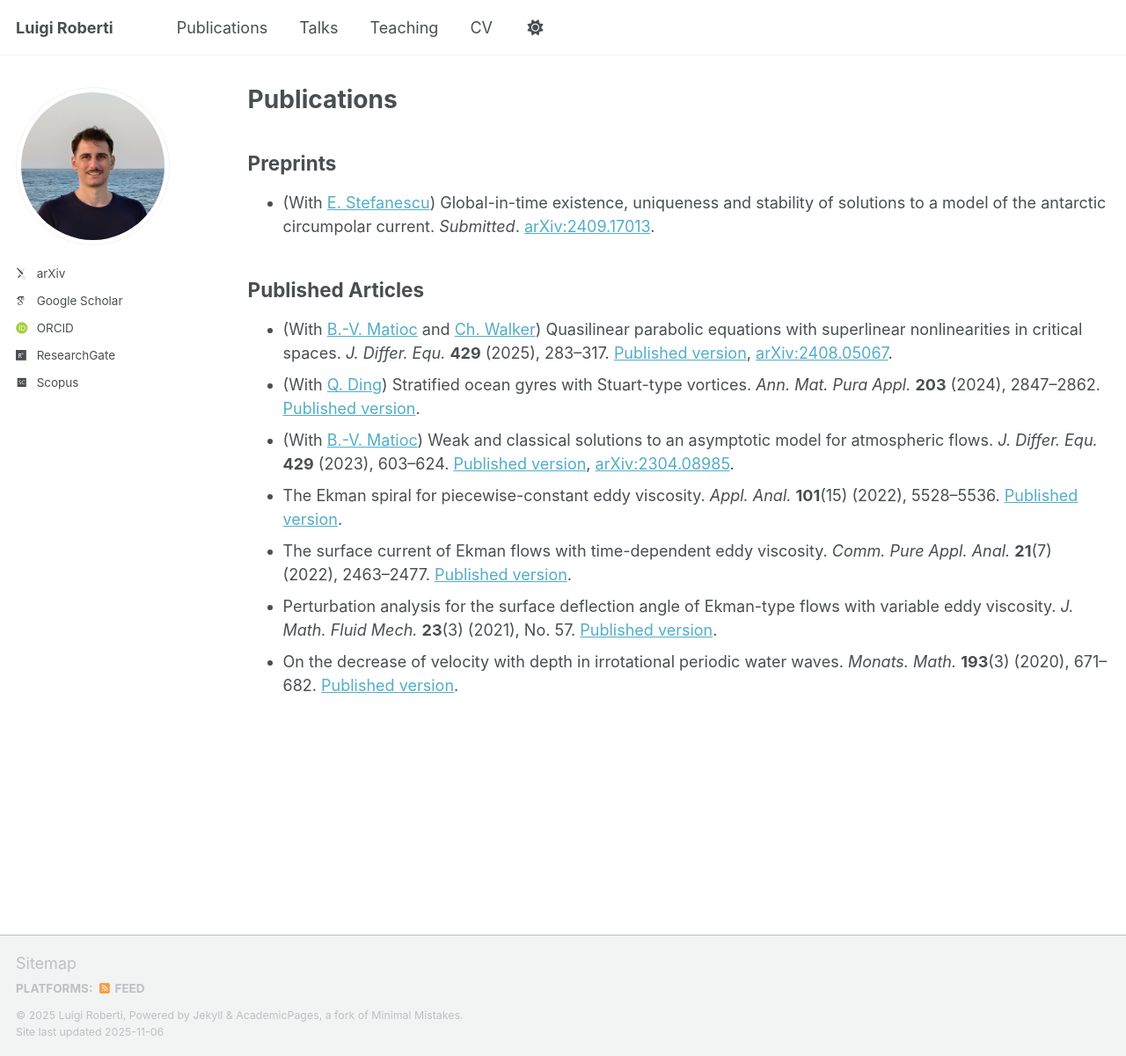
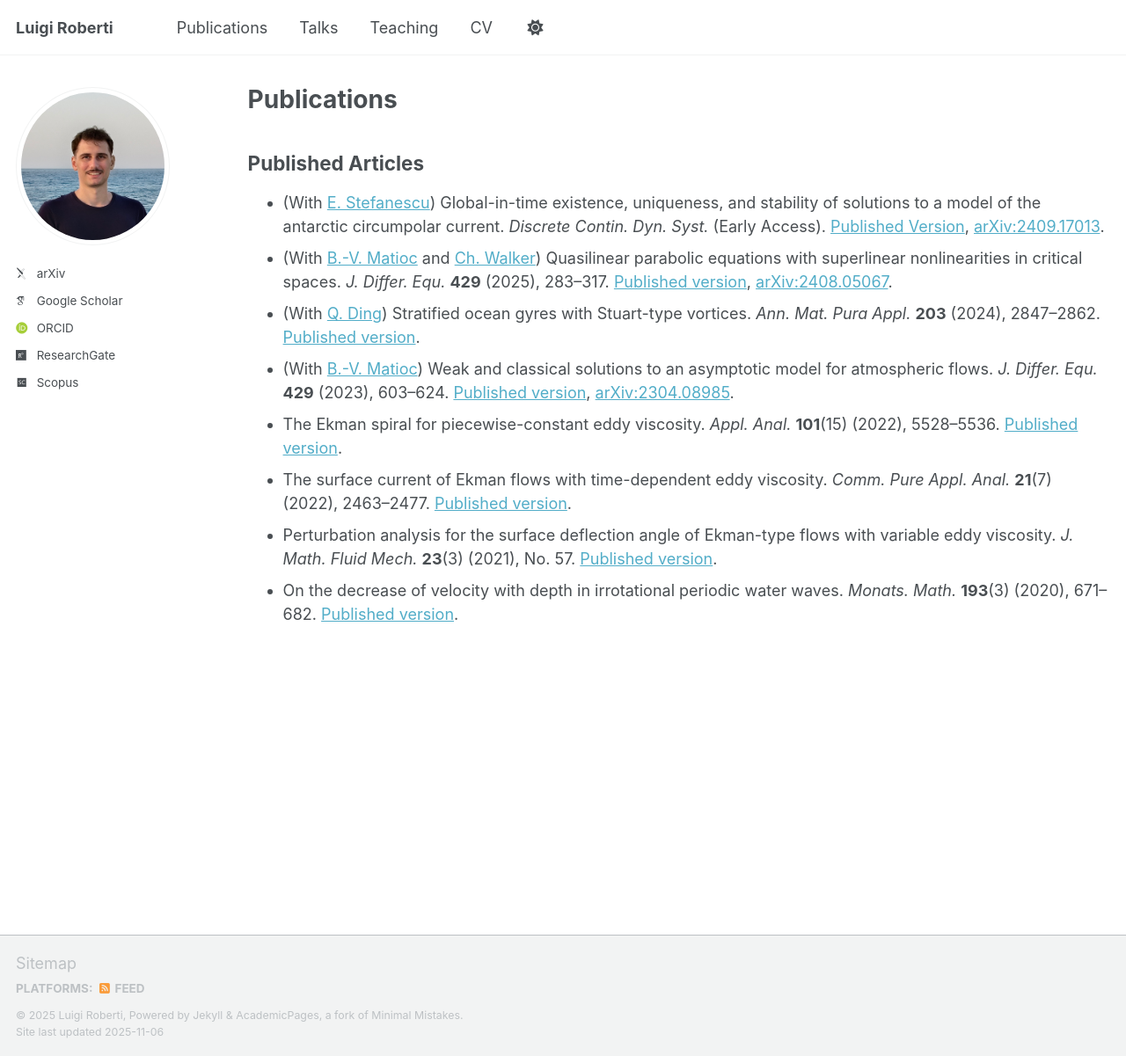
Before and after one commit to luigi-roberti/luigi-roberti.github.io, a Jekyll site: the page built from _pages/publications.md, in a window 1280 px wide and 1201 px high. Shown: the whole window at 88% size. Built offline with Jekyll 4.4.1, drawn with Linux system fonts in a browser that asks for light colours; some web fonts are replaced; a script that is not in the unit is left out.

Commit message:
Update publications.md

```diff
--- a/_pages/publications.md
+++ b/_pages/publications.md
@@ -9,12 +9,9 @@ redirect_from:
 
 {% include base_path %}
 
-Preprints
-------
-* (With [E. Stefanescu](https://www.math.tugraz.at/~stefanescu/)) Global-in-time existence, uniqueness and stability of solutions to a model of the antarctic circumpolar current. <i>Submitted</i>. [arXiv:2409.17013](https://arxiv.org/abs/2409.17013).
-
 Published Articles
 ------
+* (With [E. Stefanescu](https://www.math.tugraz.at/~stefanescu/)) Global-in-time existence, uniqueness, and stability of solutions to a model of the antarctic circumpolar current. <i>Discrete Contin. Dyn. Syst.</i> (Early Access). [Published Version](https://doi.org/10.3934/dcds.2025169), [arXiv:2409.17013](https://arxiv.org/abs/2409.17013).
 * (With [B.-V. Matioc](https://homepages.uni-regensburg.de/~mab11770/) and [Ch. Walker](https://www.ifam.uni-hannover.de/de/walker)) Quasilinear parabolic equations with superlinear nonlinearities in critical spaces. <i>J. Differ. Equ.</i> <b>429</b> (2025), 283--317. [Published version](https://www.sciencedirect.com/science/article/pii/S0022039625001585), [arXiv:2408.05067](https://arxiv.org/abs/2408.05067).
 * (With [Q. Ding](https://www.researchgate.net/profile/Qixing-Ding)) Stratified ocean gyres with Stuart-type vortices. <i>Ann. Mat. Pura Appl.</i> <b>203</b> (2024), 2847--2862. [Published version](https://link.springer.com/article/10.1007/s10231-024-01469-5).
 * (With [B.-V. Matioc](https://homepages.uni-regensburg.de/~mab11770/)) Weak and classical solutions to an asymptotic model for atmospheric flows. <i>J. Differ. Equ.</i> <b>429</b> (2023), 603--624. [Published version](https://www.sciencedirect.com/science/article/pii/S0022039623003637), [arXiv:2304.08985](https://arxiv.org/abs/2304.08985).
```
